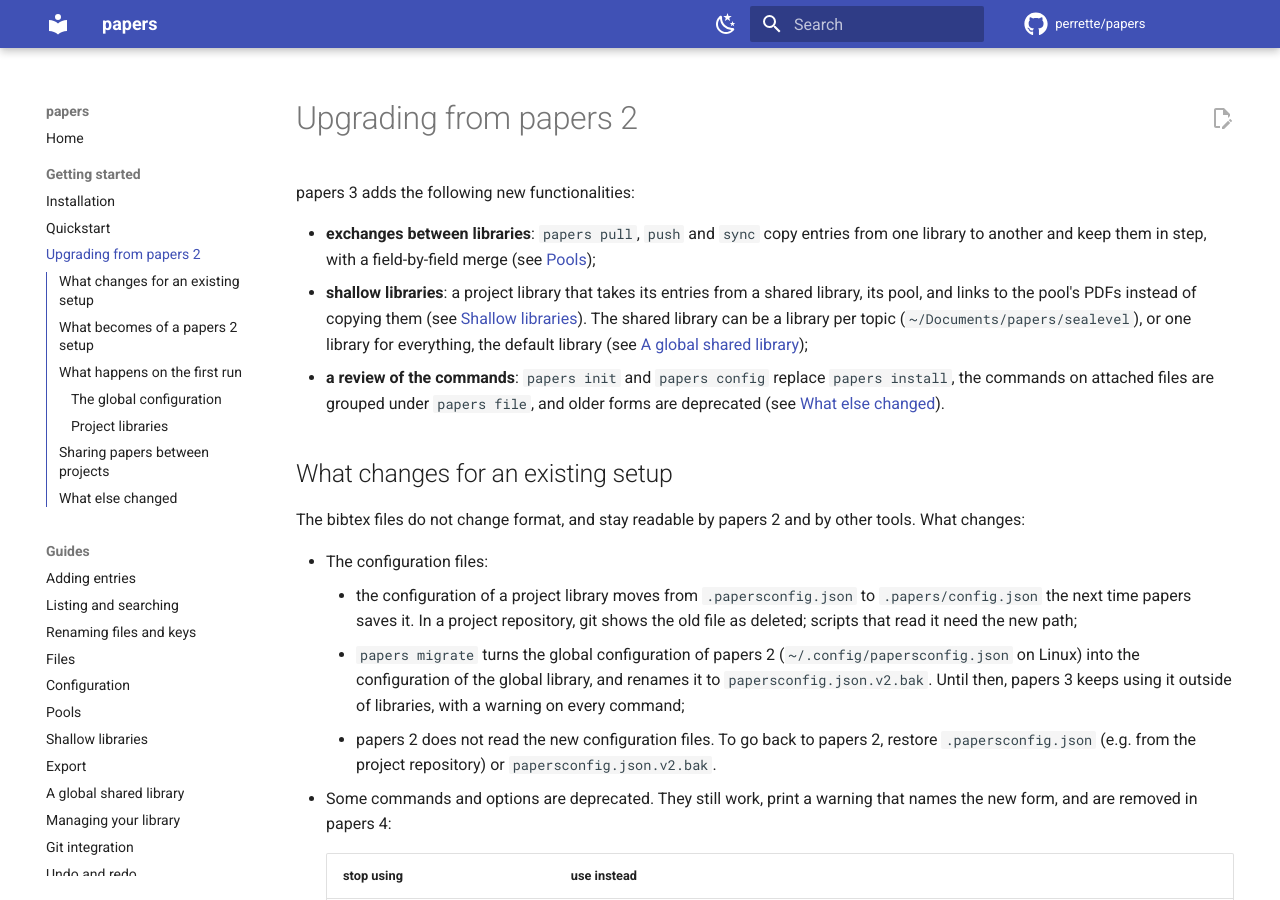
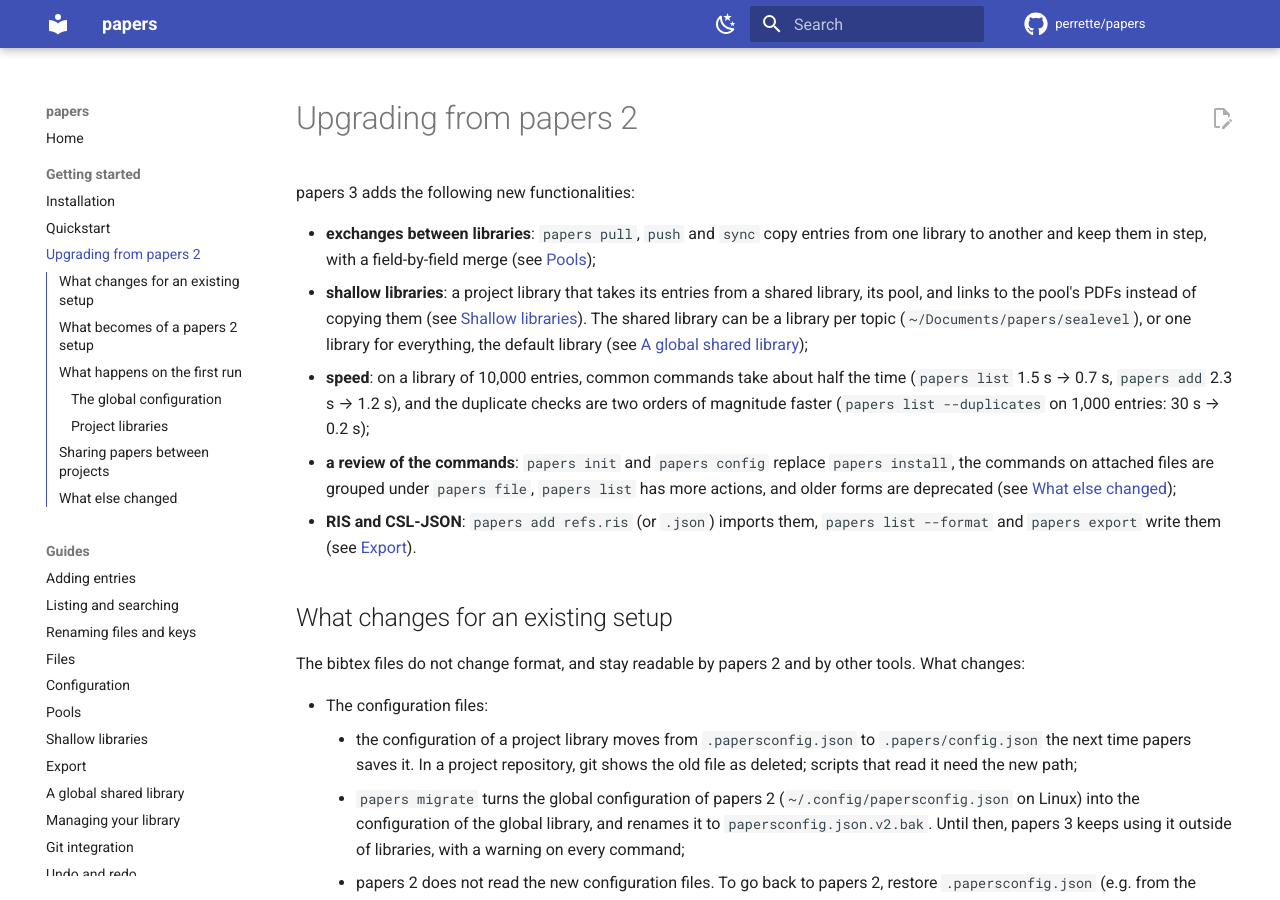
Before and after one commit to perrette/papers, an MkDocs documentation site: the page built from docs/upgrading.md, in a window 1280 px wide and 900 px high. Built offline with MkDocs 1.6.1 and Material for MkDocs 9.7.7, drawn with Linux system fonts in a browser that asks for light colours; comment, search, counter and statistics services are not loaded; the version menu is left out.

Commit message:
docs: speed and RIS/CSL-JSON in the upgrading introduction

```diff
--- a/docs/upgrading.md
+++ b/docs/upgrading.md
@@ -11,10 +11,17 @@
   library can be a library per topic (`~/Documents/papers/sealevel`), or
   one library for everything, the default library (see
   [A global shared library](global-library.md));
+- **speed**: on a library of 10,000 entries, common commands take about
+  half the time (`papers list` 1.5 s → 0.7 s, `papers add` 2.3 s → 1.2 s),
+  and the duplicate checks are two orders of magnitude faster
+  (`papers list --duplicates` on 1,000 entries: 30 s → 0.2 s);
 - **a review of the commands**: `papers init` and `papers config` replace
   `papers install`, the commands on attached files are grouped under
-  `papers file`, and older forms are deprecated (see
-  [What else changed](#what-else-changed)).
+  `papers file`, `papers list` has more actions, and older forms are
+  deprecated (see [What else changed](#what-else-changed));
+- **RIS and CSL-JSON**: `papers add refs.ris` (or `.json`) imports them,
+  `papers list --format` and `papers export` write them (see
+  [Export](export.md)).
 
 ## What changes for an existing setup
 
```
